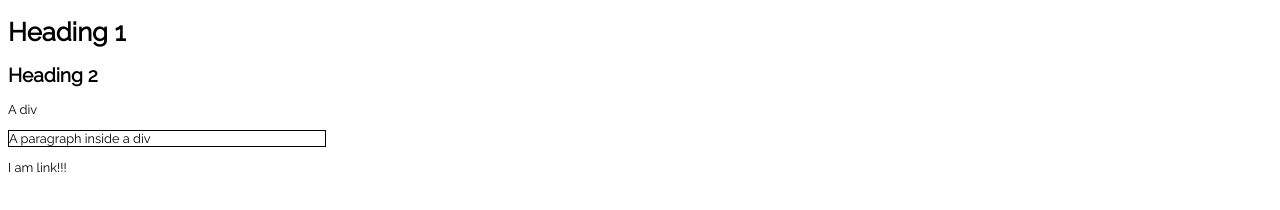
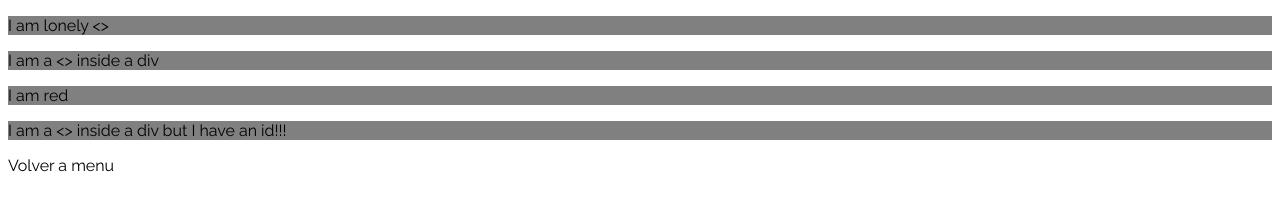
Before and after one commit to sirpoint/css-training, a website: page layout-01/src/index.html in a window 1280 px wide. Drawn offline with Linux system fonts and the light colour scheme.

Commit message:
Before Specifity. Minute: 01:14:00

```diff
--- /dev/null
+++ b/layout-01/src/content/reset.css
@@ -0,0 +1,48 @@
+/* http://meyerweb.com/eric/tools/css/reset/
+   v2.0 | 20110126
+   License: none (public domain)
+*/
+
+html, body, div, span, applet, object, iframe,
+h1, h2, h3, h4, h5, h6, p, blockquote, pre,
+a, abbr, acronym, address, big, cite, code,
+del, dfn, em, img, ins, kbd, q, s, samp,
+small, strike, strong, sub, sup, tt, var,
+b, u, i, center,
+dl, dt, dd, ol, ul, li,
+fieldset, form, label, legend,
+table, caption, tbody, tfoot, thead, tr, th, td,
+article, aside, canvas, details, embed,
+figure, figcaption, footer, header, hgroup,
+menu, nav, output, ruby, section, summary,
+time, mark, audio, video {
+	margin: 0;
+	padding: 0;
+	border: 0;
+	font-size: 100%;
+	font: inherit;
+	vertical-align: baseline;
+}
+/* HTML5 display-role reset for older browsers */
+article, aside, details, figcaption, figure,
+footer, header, hgroup, menu, nav, section {
+	display: block;
+}
+body {
+	line-height: 1;
+}
+ol, ul {
+	list-style: none;
+}
+blockquote, q {
+	quotes: none;
+}
+blockquote:before, blockquote:after,
+q:before, q:after {
+	content: '';
+	content: none;
+}
+table {
+	border-collapse: collapse;
+	border-spacing: 0;
+}
--- a/layout-01/src/content/site.css
+++ b/layout-01/src/content/site.css
@@ -1,8 +1,12 @@
 @import 'https://fonts.googleapis.com/css?family=Raleway';
 
 body {
-    font-size: 80%;
+    /* font-size: 80%; */
     font-family: 'Raleway', sans-serif;
+}
+
+h1 {
+    font-size: 0.5em;
 }
 
 a {
@@ -15,13 +19,9 @@ a:hover {
 }
 
 p {
-    font-size: 1.0em;
-    border-style: solid;
-    border-color: black;
-    border-width: thin;
-    width: 50%;
+    background-color: green;
 }
 
-div {
-    width: 50%;
+p {
+    background-color: gray;
 }
--- a/layout-01/src/index.html
+++ b/layout-01/src/index.html
@@ -8,12 +8,14 @@
     <title>Document</title>
 </head>
 <body>
-    <h1>Heading 1</h1>
-    <h2>Heading 2</h2>
-    <div>A div</div>
-    <div>
-        <p>A paragraph inside a div</p>
-    </div>
-    <a href="#">I am link!!!</a>
+    <section>
+        <p>I am lonely &lt&gt</p>
+        <div>
+            <p>I am a &lt&gt inside a div</p>
+            <p class="red">I am red</p>
+            <p class="red" id="lemoncode">I am a &lt&gt inside a div but I have an id!!!</p>
+        </div>
+    </section>
+    <a href="#">Volver a menu</a>
 </body>
 </html>
```
Also changed, not shown: layout-01/Notes.md (added, +5 -0 lines).
